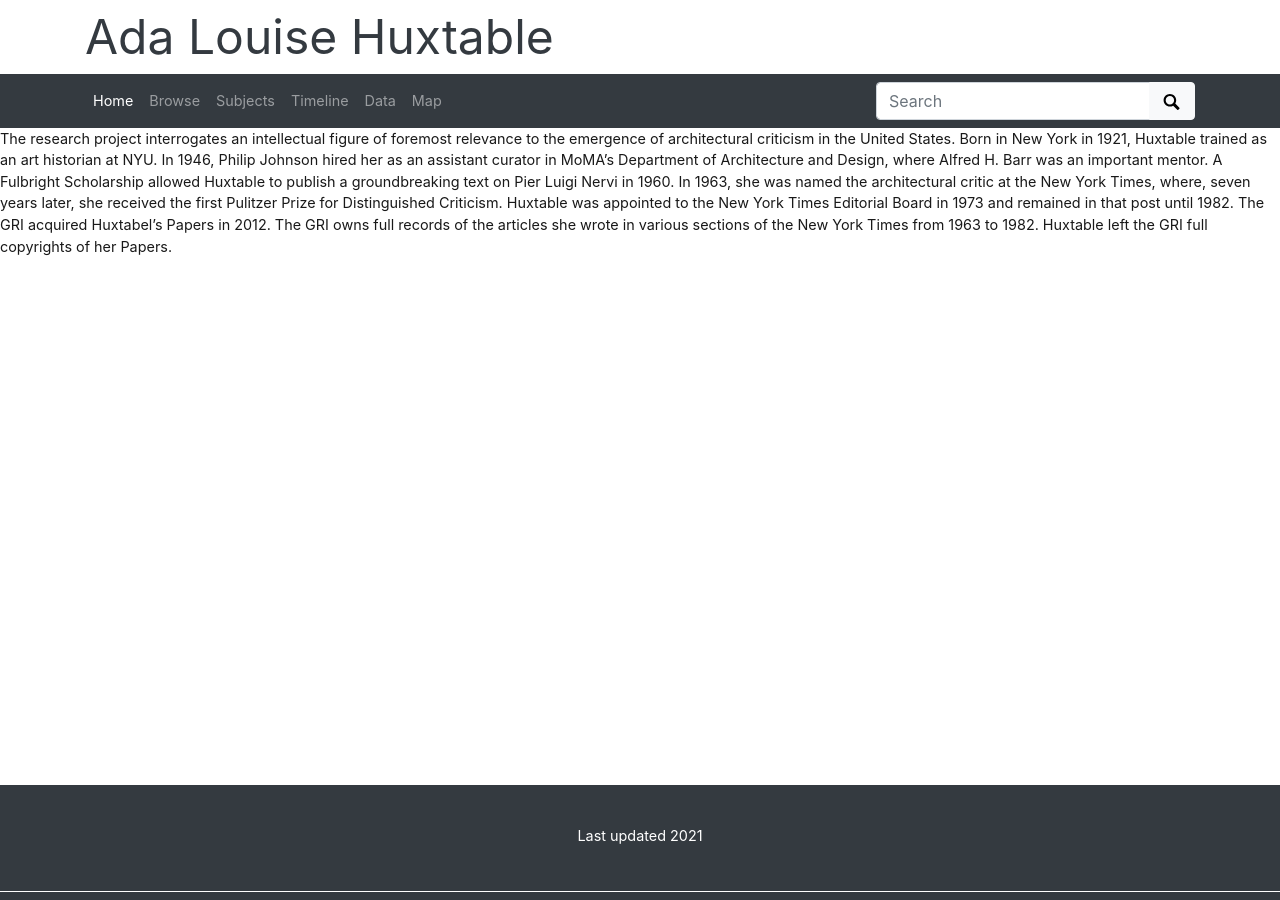
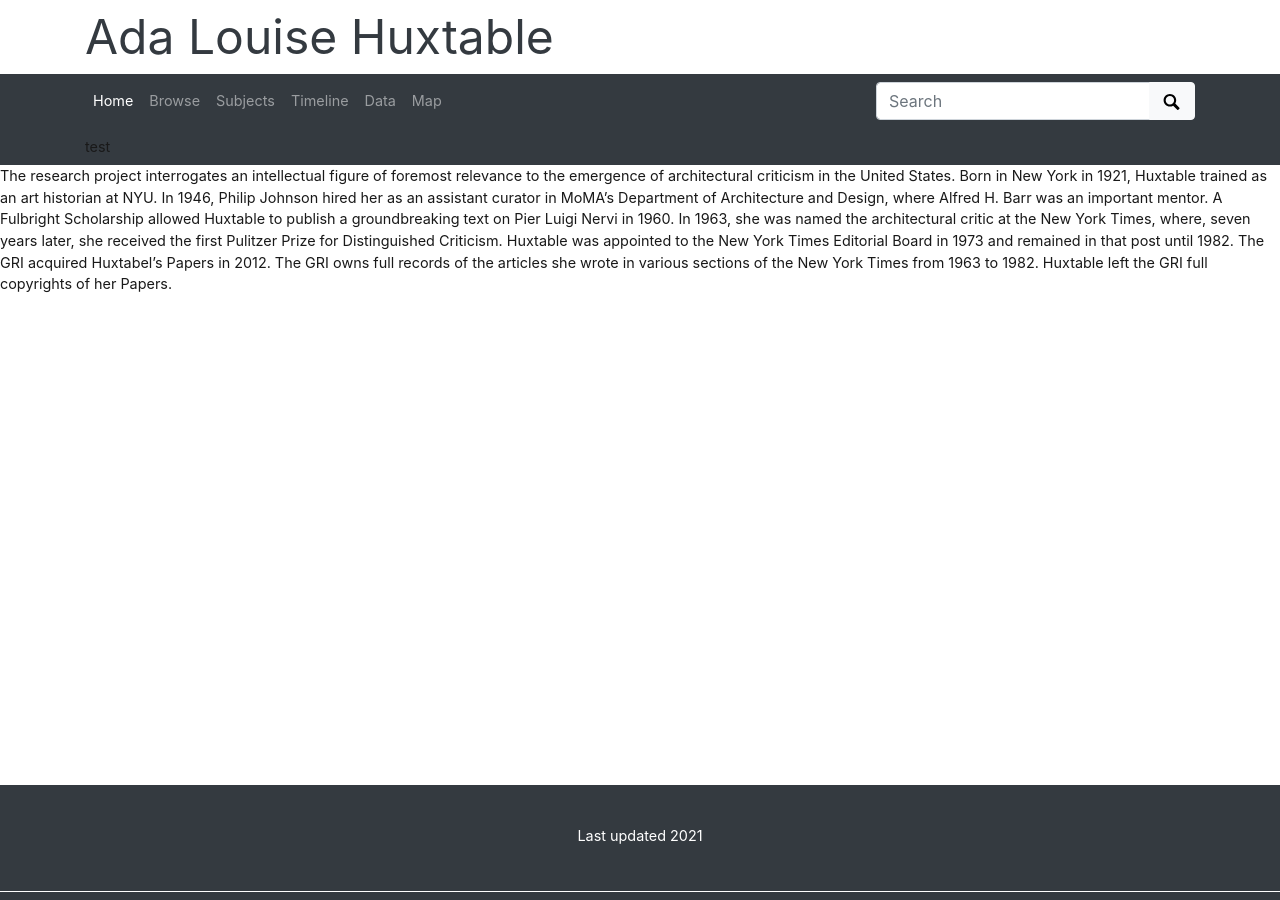
Before and after one commit to tracy-st/hux-pdfs, a Jekyll site: the page built from index.md, in a window 1280 px wide. Built offline with Jekyll 4.4.1, drawn with Linux system fonts in a browser that asks for light colours.

Commit message:
add nav bar

```diff
--- /dev/null
+++ b/_includes/all-nav.html
@@ -0,0 +1,34 @@
+<nav class="navbar navbar-expand-lg {{ site.data.theme.navbar-color | default: 'navbar-dark' }} {{ site.data.theme.navbar-background | default: 'bg-dark' }}">
+    <div class="container">
+        <button class="navbar-toggler" type="button" data-toggle="collapse" data-target="#page-nav" aria-controls="page-nav" aria-expanded="false" aria-label="Toggle navigation">
+            <span class="navbar-toggler-icon"></span>
+        </button>
+
+        <div class="collapse navbar-collapse" id="page-nav">
+            <ul class="navbar-nav mr-auto">
+                {%- assign navItems = site.data.config-nav | where_exp: 'item', 'item.dropdown_parent == nil' -%}
+                {% for nav in navItems %}
+                {% if nav.stub %}
+                <li class="nav-item {% if page.url == nav.stub %}active{% endif %}">
+                    <a class="nav-link " href="{{ nav.stub | relative_url }}">{{ nav.display_name }}</a>
+                </li>
+                {%- else -%}
+                <li class="nav-item dropdown">
+                    {% assign navChildren = site.data.config-nav | where_exp: 'item', 'item.dropdown_parent == nav.display_name' %}
+                    {%- assign childStubs = navChildren | map: 'stub' -%}
+                    <a class="nav-link  dropdown-toggle{% if childStubs contains page.url %} active{% endif %}" data-toggle="dropdown" href="#" role="button" aria-haspopup="true" aria-expanded="false">{{ nav.display_name }}</a>
+                    <div class="dropdown-menu">
+                        {% for c in navChildren %}
+                        <a class="dropdown-item {% if page.url == c.stub %}active{% endif %}" href="{{ c.stub | relative_url }}">{{ c.display_name }}</a>
+                        {% endfor %}
+                    </div>
+                </li>
+                {% endif %}
+                {%- endfor -%}
+            </ul>
+
+            {% include nav-search-lunr.html %}
+
+        </div>
+    </div>
+</nav>
--- a/_includes/collection-nav.html
+++ b/_includes/collection-nav.html
@@ -6,28 +6,9 @@
 
         <div class="collapse navbar-collapse" id="page-nav">
             <ul class="navbar-nav mr-auto">
-                {%- assign navItems = site.data.config-nav | where_exp: 'item', 'item.dropdown_parent == nil' -%}
-                {% for nav in navItems %}
-                {% if nav.stub %}
-                <li class="nav-item {% if page.url == nav.stub %}active{% endif %}">
-                    <a class="nav-link " href="{{ nav.stub | relative_url }}">{{ nav.display_name }}</a>
-                </li>
-                {%- else -%}
-                <li class="nav-item dropdown">
-                    {% assign navChildren = site.data.config-nav | where_exp: 'item', 'item.dropdown_parent == nav.display_name' %}
-                    {%- assign childStubs = navChildren | map: 'stub' -%}
-                    <a class="nav-link  dropdown-toggle{% if childStubs contains page.url %} active{% endif %}" data-toggle="dropdown" href="#" role="button" aria-haspopup="true" aria-expanded="false">{{ nav.display_name }}</a>
-                    <div class="dropdown-menu">
-                        {% for c in navChildren %}
-                        <a class="dropdown-item {% if page.url == c.stub %}active{% endif %}" href="{{ c.stub | relative_url }}">{{ c.display_name }}</a>
-                        {% endfor %}
-                    </div>
-                </li>
-                {% endif %}
-                {%- endfor -%}
+                test
             </ul>
 
-            {% include nav-search-lunr.html %}
 
         </div>
     </div>
--- a/_layouts/default.html
+++ b/_layouts/default.html
@@ -6,6 +6,7 @@
   <body class="d-flex flex-column h-100">
     <div id="skip-to-content"><a href="#maincontent">Skip to main content</a></div>
     {% include collection-banner.html %}
+    {% include all-nav.html %}
     {% include collection-nav.html %}
     <main id="maincontent" role="main" class="flex-shrink-0">
     {{ content }}
```
